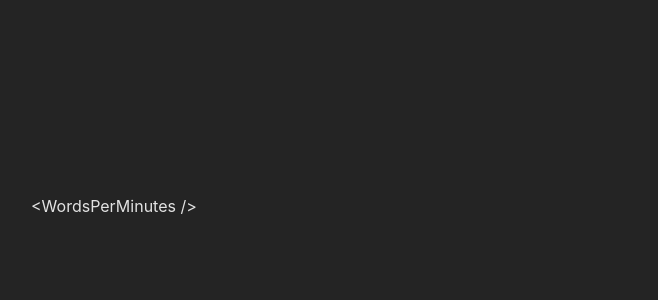
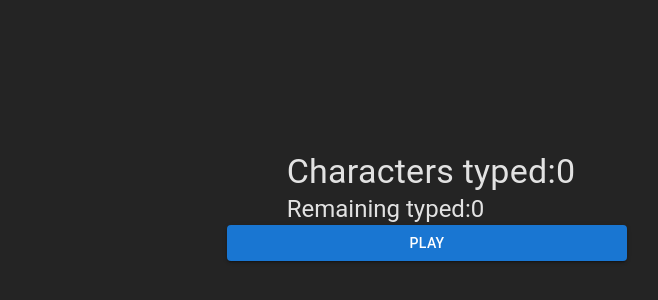
Before and after one commit to AgustinaGF/Games, a React (Vite) app: page /wpm in a window 1280 px wide. Shown: the part 194-494 px from the top of the page, without its empty margins (209-867 px from the left). Built offline with nearby package versions, Linux system fonts and the light colour scheme.

Commit message:
WordsPerMinutes

```diff
--- a/src/screens/Memotest.tsx
+++ b/src/screens/Memotest.tsx
@@ -40,7 +40,6 @@ export default function Memotest() {
 
 	useEffect(() => {
 		if (guessed.length === IMAGES.length) {
-			// alert("You Win!");
 			setOpen(true);
 			location.reload();
 		}
--- a/src/screens/WordsPerMinutes.tsx
+++ b/src/screens/WordsPerMinutes.tsx
@@ -1,3 +1,89 @@
+import { useEffect, useState } from "react";
+import { Typography, Button, Grid, TextField } from "@mui/material";
+
+// Words with 6 letters and no special characters and different starting letters
+const WORDS = [
+	"abacus",
+	"abamps",
+	"abased",
+	"babies",
+	"babble",
+	"cabana",
+	"gabble",
+	"dabbed",
+];
+
 export default function WordsPerMinutes() {
-	return <div>{`<WordsPerMinutes />`}</div>;
+	const [word, setWord] = useState(
+		() => WORDS[(Math.random() * WORDS.length) | 0]
+	);
+	const [characterCount, setCharacterCount] = useState(0);
+	const [buffer, setBuffer] = useState("");
+	const [time, setTime] = useState(0);
+
+	function handleSubmit(event: React.FormEvent<HTMLFormElement>) {
+		event.preventDefault();
+		if (buffer === word) {
+			setWord(WORDS[(Math.random() * WORDS.length) | 0]);
+			setCharacterCount((characterCount) => characterCount + word.length);
+		}
+		setBuffer("");
+	}
+
+	useEffect(() => {
+		if (time !== 0) {
+			const timeout = setTimeout(() => setTime(time - 1), 1000);
+
+			return () => clearTimeout(timeout);
+		}
+	}, [time]);
+
+	return (
+		<Grid
+			container
+			spacing={1}
+			justifyContent="center"
+			alignItems="center"
+			direction="column"
+		>
+			<Grid item xs={12} sm={6} md={6}>
+				{Boolean(time) && <Typography variant="h3">{word}</Typography>}
+				<Typography variant="h4">Characters typed:{characterCount}</Typography>
+				<Typography variant="h5">Remaining typed:{time}</Typography>
+			</Grid>
+
+			{time ? (
+				<Grid item>
+					<form
+						onSubmit={handleSubmit}
+						style={{ display: "flex", flexDirection: "row", width: "100%" }}
+					>
+						<TextField
+							value={buffer}
+							onChange={(e) => setBuffer(e.target.value)}
+							variant="outlined"
+							fullWidth
+							autoFocus
+						/>
+
+						<Button
+							variant="contained"
+							type="submit"
+							style={{ height: "55px" }}
+						>
+							Submit
+						</Button>
+					</form>
+				</Grid>
+			) : (
+				<Grid container spacing={1} justifyContent="center" alignItems="center">
+					<Grid item xs={12} sm={6} md={6}>
+						<Button onClick={() => setTime(60)} variant="contained" fullWidth>
+							Play
+						</Button>
+					</Grid>
+				</Grid>
+			)}
+		</Grid>
+	);
 }
```
